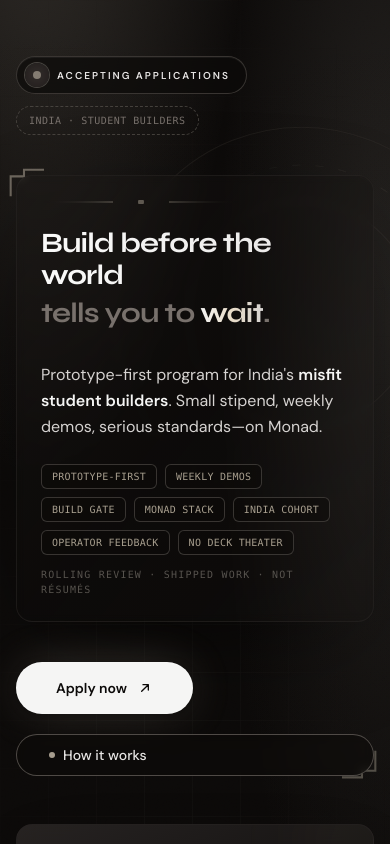
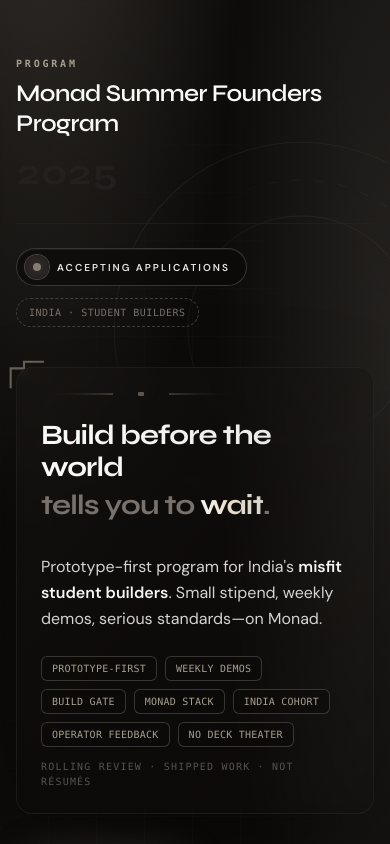
Before and after one commit to 1swaraj/EIR, a React (Vite) app: page / in a window 390 px wide. Shown: the top 844 px of the page. Built offline with nearby package versions, Linux system fonts and the light colour scheme; no server answers.

Commit message:
Refactor Hero section to improve layout and clarity. Update program name display and add status ribbon for application acceptance. Enhance styling for better visual hierarchy and responsiveness.

```diff
--- a/src/sections/Hero.tsx
+++ b/src/sections/Hero.tsx
@@ -91,10 +91,24 @@
 
       <div className="relative z-10 flex flex-1 flex-col justify-center px-4 pb-32 pt-[calc(env(safe-area-inset-top)+3.5rem)] sm:px-6 md:px-10 md:pb-36 lg:px-12">
         <div className="mx-auto w-full max-w-7xl">
-          {/* Top ribbon: status + badges */}
+          {/* Program name — always visible */}
           <Reveal>
-            <div className="flex flex-col gap-6 sm:flex-row sm:items-center sm:justify-between">
-              <div className="flex flex-wrap items-center gap-3">
+            <div className="flex flex-col gap-4 border-b border-ink-800/50 pb-8 sm:flex-row sm:items-end sm:justify-between sm:gap-6">
+              <div className="min-w-0">
+                <p className="font-mono text-[10px] font-semibold uppercase tracking-[0.28em] text-accent-muted">Program</p>
+                <h2 className="mt-2 font-display text-2xl font-semibold leading-tight tracking-tight text-ink-50 sm:text-3xl md:text-[clamp(1.5rem,1.1rem+1.5vw,2rem)]">
+                  Monad Summer Founders Program
+                </h2>
+              </div>
+              <div className="shrink-0 font-display text-4xl font-bold tabular-nums leading-none text-ink-800/60 sm:text-5xl md:text-6xl">
+                2025
+              </div>
+            </div>
+          </Reveal>
+
+          {/* Status ribbon */}
+          <Reveal delay={50}>
+            <div className="mt-6 flex flex-wrap items-center gap-3">
               <span className="relative flex items-center gap-2 rounded-full border border-ink-700/80 bg-ink-950/70 py-1.5 pl-2 pr-4 font-sans text-[10px] font-semibold uppercase tracking-[0.2em] text-ink-200 shadow-[inset_0_1px_0_0_rgba(255,255,255,0.05)] backdrop-blur-md sm:text-[11px]">
                 <span className="relative flex h-6 w-6 items-center justify-center rounded-full bg-ink-800/90 ring-1 ring-ink-600/80">
                   <span className="absolute h-2 w-2 animate-pulse rounded-full bg-accent/90 shadow-[0_0_12px_rgba(232,220,200,0.45)] motion-reduce:animate-none" />
@@ -104,10 +118,6 @@
               <span className="rounded-full border border-dashed border-ink-600/70 px-3 py-1.5 font-mono text-[10px] font-medium uppercase tracking-wider text-ink-500">
                 India · Student builders
               </span>
-              </div>
-              <div className="hidden font-display text-5xl font-bold tabular-nums leading-none text-ink-900/50 sm:block md:text-6xl">
-                2025
-              </div>
             </div>
           </Reveal>
 
```
Lines whose indentation alone changed are shown as unchanged.
